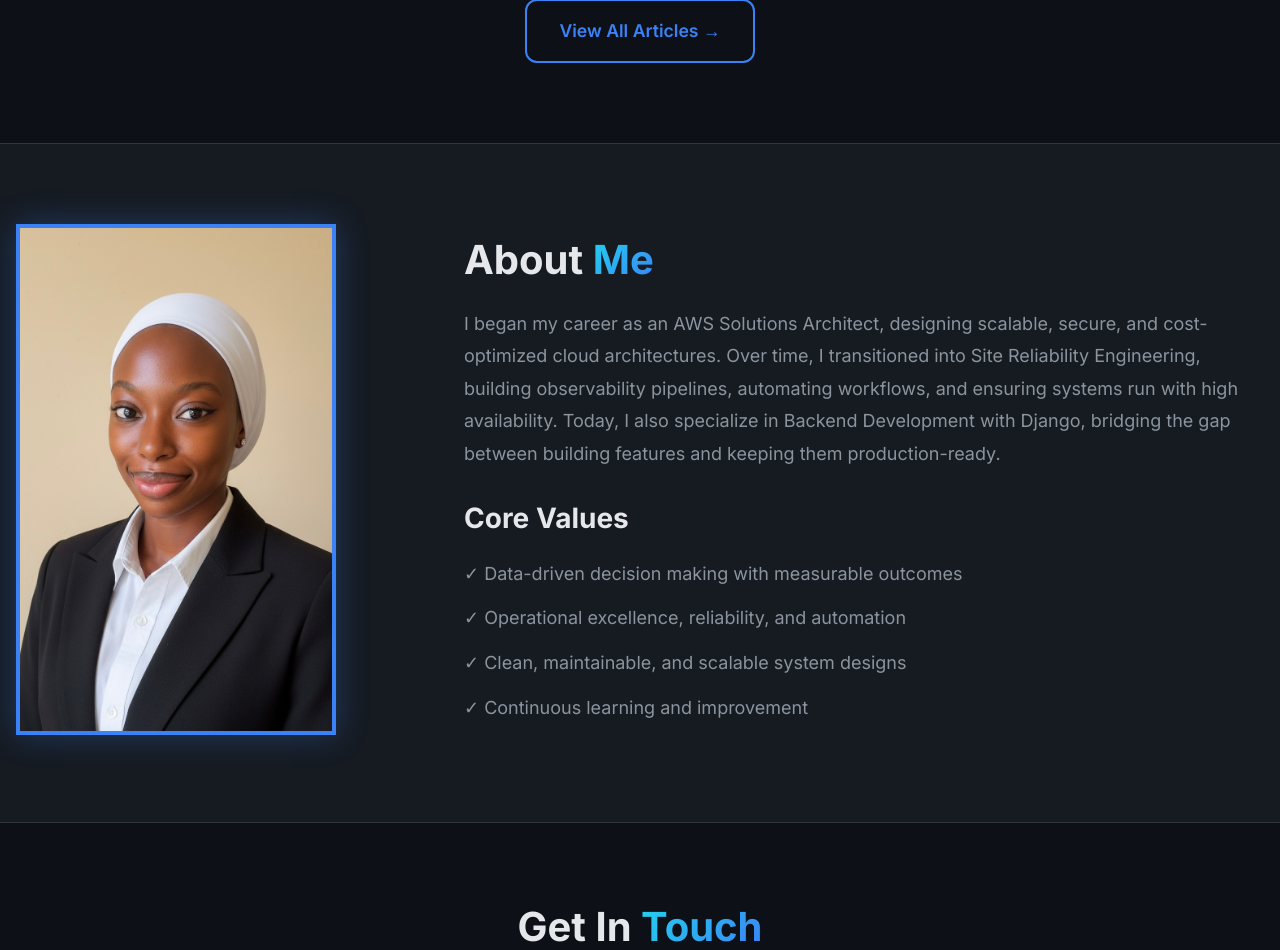
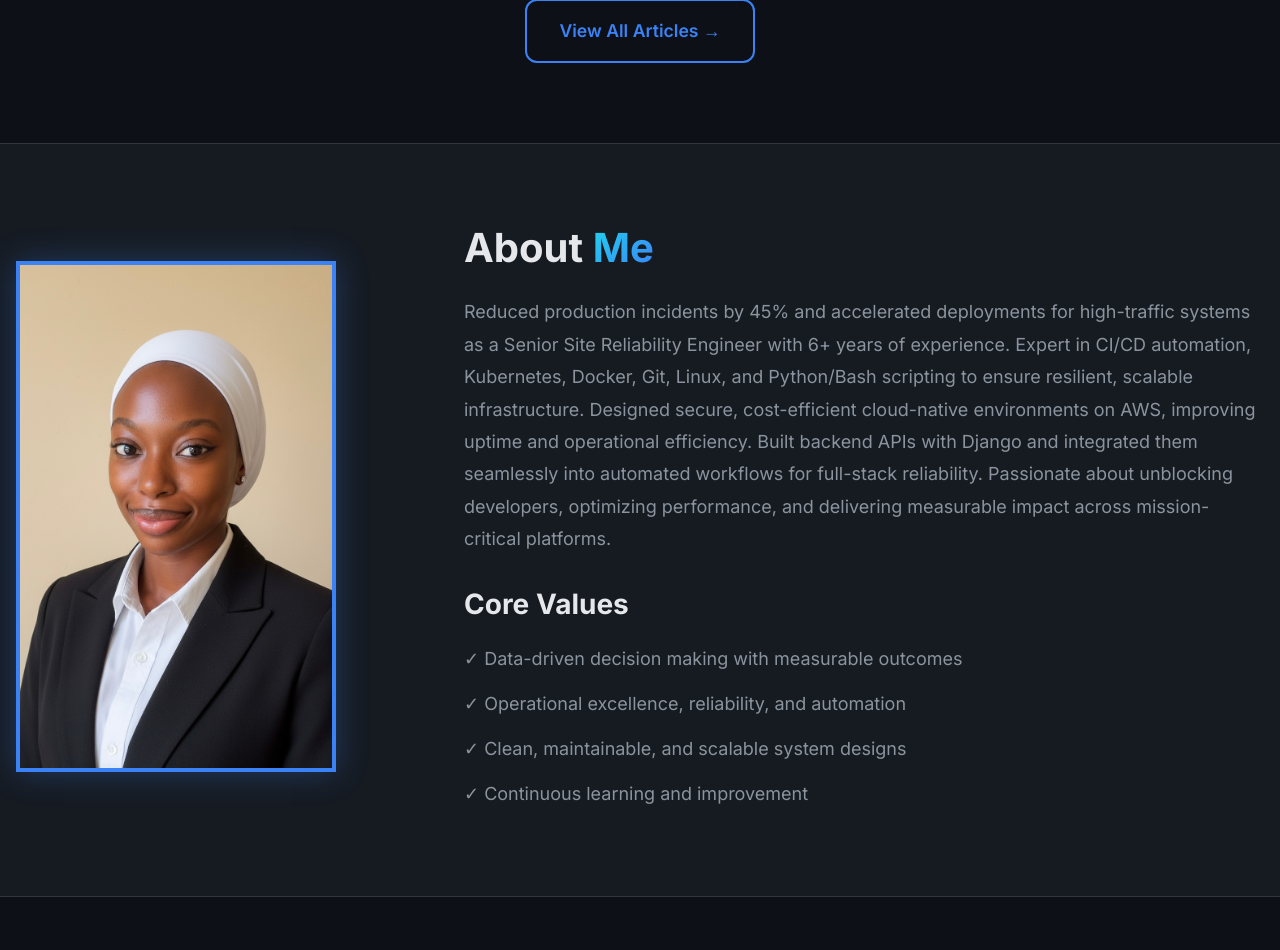
Before and after one commit to fadeelzy/Portfolio, a Django app: page / in a window 1280 px wide. Shown: the part 4304-5254 px from the top of the page. Run offline with Django 5.2, Linux system fonts and the light colour scheme.

Commit message:
add resume.pdf

```diff
--- a/myapp/templates/index.html
+++ b/myapp/templates/index.html
@@ -4,7 +4,7 @@
 <head>
     <meta charset="UTF-8">
     <meta name="viewport" content="width=device-width, initial-scale=1.0">
-    <title>Fadilah Abdulkadir - AWS Cloud Solutions Architect · Site Reliability Engineer · Backend Django Developer </title>
+    <title>Fadilah Abdulkadir - Site Reliability Engineer  · AWS Cloud Solutions Architect · Backend Django Developer </title>
     <meta name="description" content="Backend Django Developer, Site Reliability Engineer, and AWS Cloud Solution Architect specializing in building resilient systems and reliable infrastructures.">
     <link rel="stylesheet" href="{% static 'styles.css' %}">
     <link rel="preconnect" href="https://fonts.googleapis.com">
@@ -337,10 +337,10 @@
                 <div class="about-content">
                     <h2>About <span class="gradient-text">Me</span></h2>
                     <p class="about-text">
-                        I began my career as an AWS Solutions Architect, designing scalable, secure, and cost-optimized cloud architectures.
-                        Over time, I transitioned into Site Reliability Engineering, building observability pipelines, automating workflows,
-                        and ensuring systems run with high availability. Today, I also specialize in Backend Development with Django,
-                        bridging the gap between building features and keeping them production-ready.
+                       Reduced production incidents by 45% and accelerated deployments for high-traffic systems as a Senior Site Reliability Engineer with 6+ years of experience.
+                        Expert in CI/CD automation, Kubernetes, Docker, Git, Linux, and Python/Bash scripting to ensure resilient, scalable infrastructure.
+                        Designed secure, cost-efficient cloud-native environments on AWS, improving uptime and operational efficiency. Built backend APIs with Django and integrated them seamlessly into automated workflows for full-stack reliability.
+                       Passionate about unblocking developers, optimizing performance, and delivering measurable impact across mission-critical platforms.
                     </p>
                     <h3>Core Values</h3>
                     <ul class="values-list">
```
